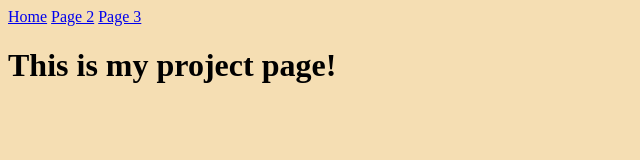
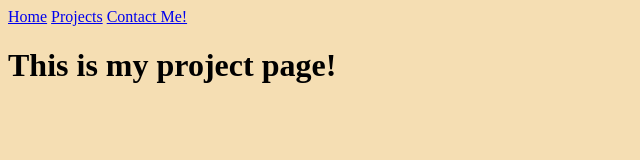
Before and after one commit to icstars/mbecker-AboutMe, a plain HTML site: page pages/projects.html in a window 1280 px wide. Shown: the full height of the page, 0-640 px from the left. Drawn offline with Linux system fonts and the light colour scheme; a web font is replaced by a local one.

Commit message:
project page
updates

```diff
--- a/pages/projects.html
+++ b/pages/projects.html
@@ -12,8 +12,8 @@
   <body>
     <nav>
       <a href="/index.html">Home</a>
-      <a href="/pages/projects.html">Page 2</a>
-      <a href="/pages/contactme.html">Page 3</a>
+      <a href="/pages/projects.html">Projects</a>
+      <a href="/pages/contactme.html">Contact Me!</a>
     </nav>
     <h1 class="red">This is my project page!</h1>
   </body>
```
